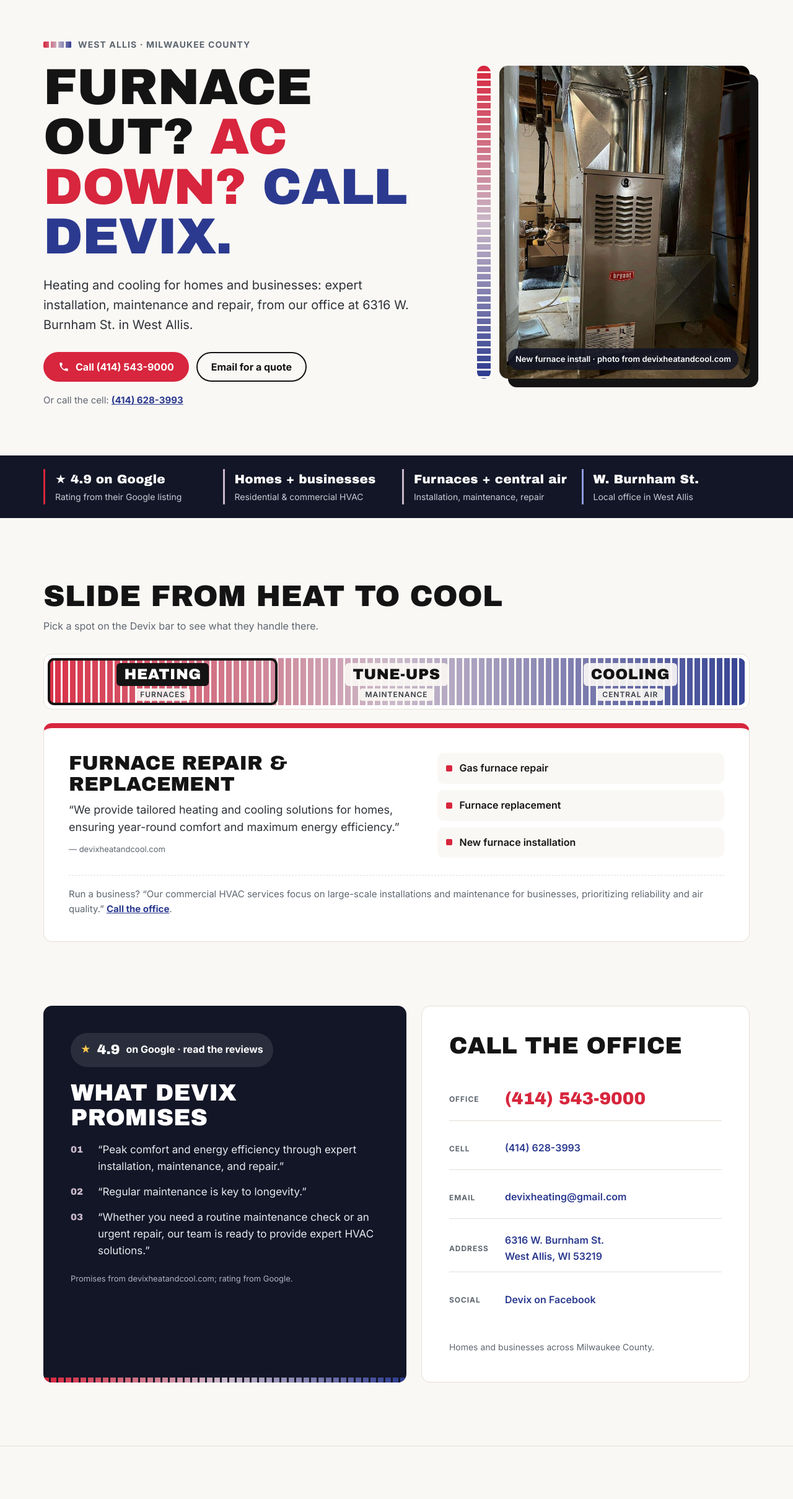
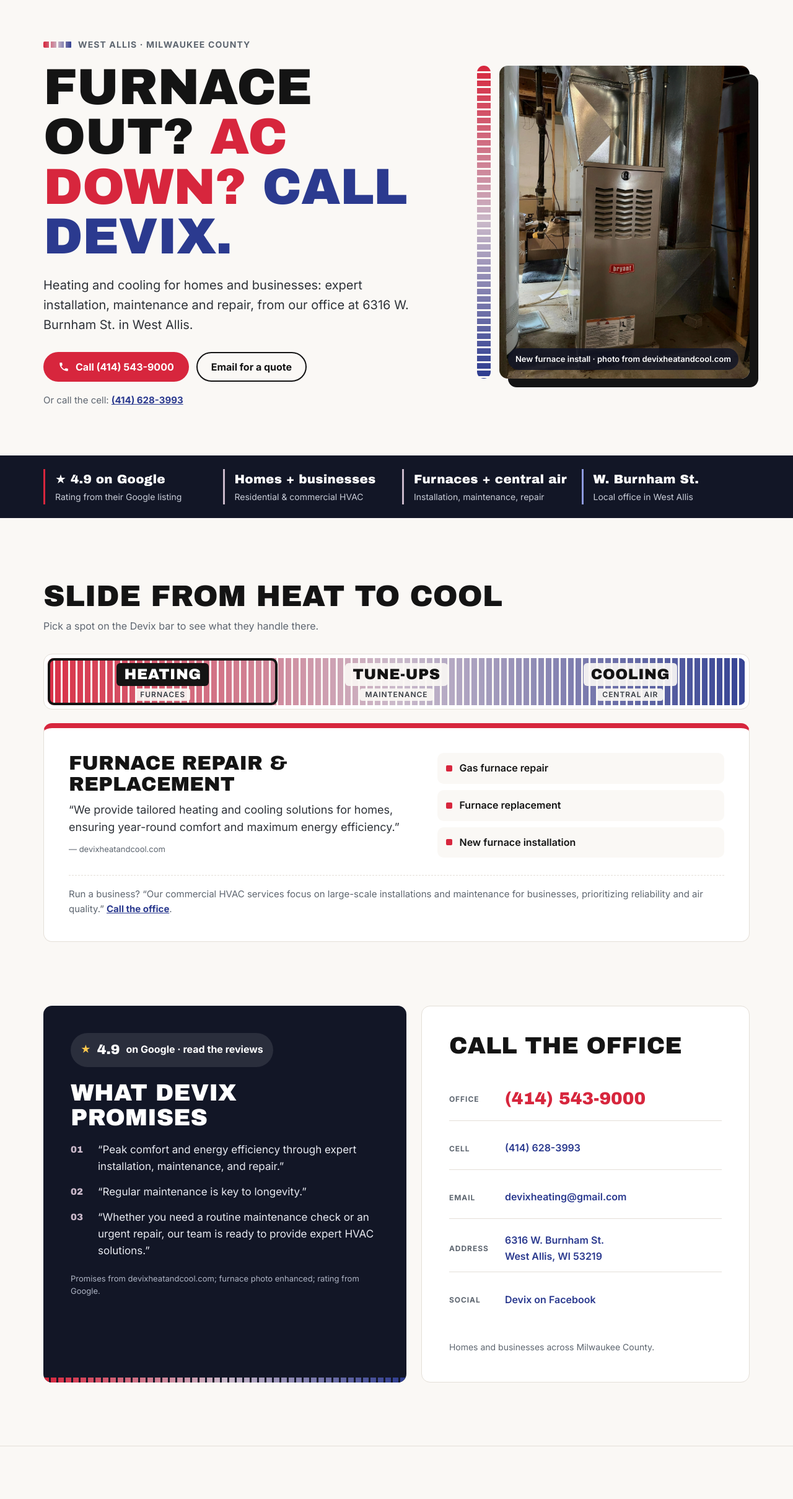
Before and after one commit to TylerPed318/creamcitypost-samples, a plain HTML site: page devix-heating-cooling/index.html in a window 1280 px wide. Shown: the part 122-2541 px from the top of the page at 62% size. Drawn offline with Linux system fonts and the light colour scheme.

Commit message:
Sharpen Devix real furnace photo for v2

```diff
--- a/devix-heating-cooling/index.html
+++ b/devix-heating-cooling/index.html
@@ -227,7 +227,7 @@ footer a{color:#fff}
       <div class="thermo">
         <div class="tube" aria-hidden="true"></div>
         <figure>
-          <img src="img/bryant-furnace.jpg" width="1200" height="1500" alt="A newly installed gray Bryant gas furnace in a basement, with new galvanized ductwork and a vent pipe above it" fetchpriority="high">
+          <picture><source media="(max-width: 760px)" srcset="img/bryant-furnace.webp"><img src="img/bryant-furnace.webp" width="2340" height="2925" alt="A newly installed gray Bryant gas furnace in a basement, with new galvanized ductwork and a vent pipe above it" fetchpriority="high"></picture>
           <figcaption>New furnace install · photo from devixheatandcool.com</figcaption>
         </figure>
       </div>
@@ -278,7 +278,7 @@ footer a{color:#fff}
           <li>“Regular maintenance is key to longevity.”</li>
           <li>“Whether you need a routine maintenance check or an urgent repair, our team is ready to provide expert HVAC solutions.”</li>
         </ol>
-        <p class="src">Promises from devixheatandcool.com; rating from Google.</p>
+        <p class="src">Promises from devixheatandcool.com; furnace photo enhanced; rating from Google.</p>
         <div class="rule stripes" aria-hidden="true"></div>
       </div>
       <div class="contact" id="contact">
@@ -309,7 +309,7 @@ footer a{color:#fff}
 
 <footer>
   <div class="wrap">
-    <p>Website by Cream City Post · Independent website concept, not the official Devix Heating &amp; Cooling site. Logo redrawn from their business card; services, contact details, promises and furnace photo from devixheatandcool.com; rating from Google.</p>
+    <p>Website by Cream City Post · Independent website concept, not the official Devix Heating &amp; Cooling site. Logo redrawn from their business card; services, contact details, promises and furnace photo from devixheatandcool.com; furnace photo enhanced; rating from Google.</p>
   </div>
 </footer>
 
```
Also changed, not shown: devix-heating-cooling/img/bryant-furnace.jpg (deleted), devix-heating-cooling/img/bryant-furnace.webp (added).
